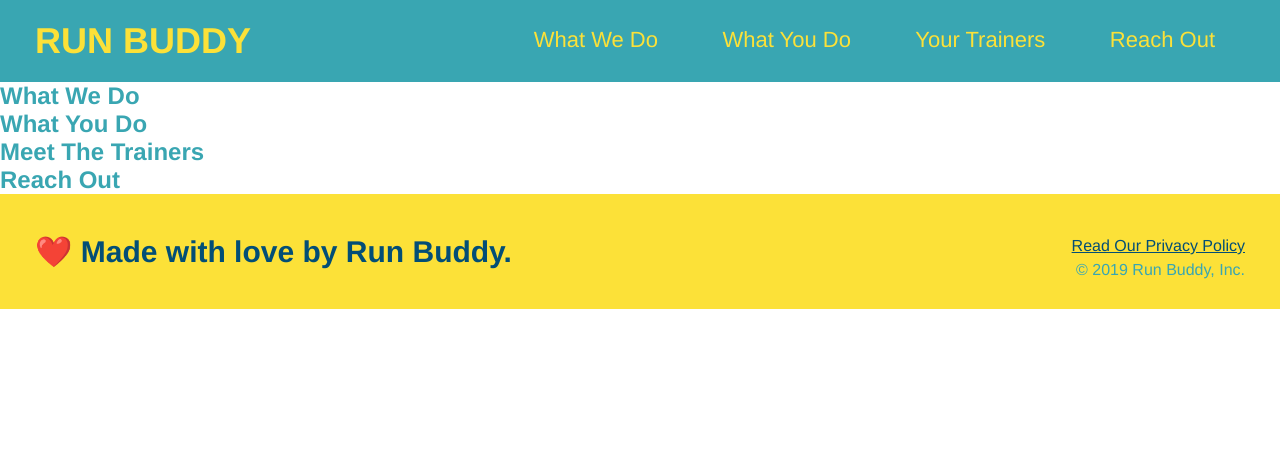
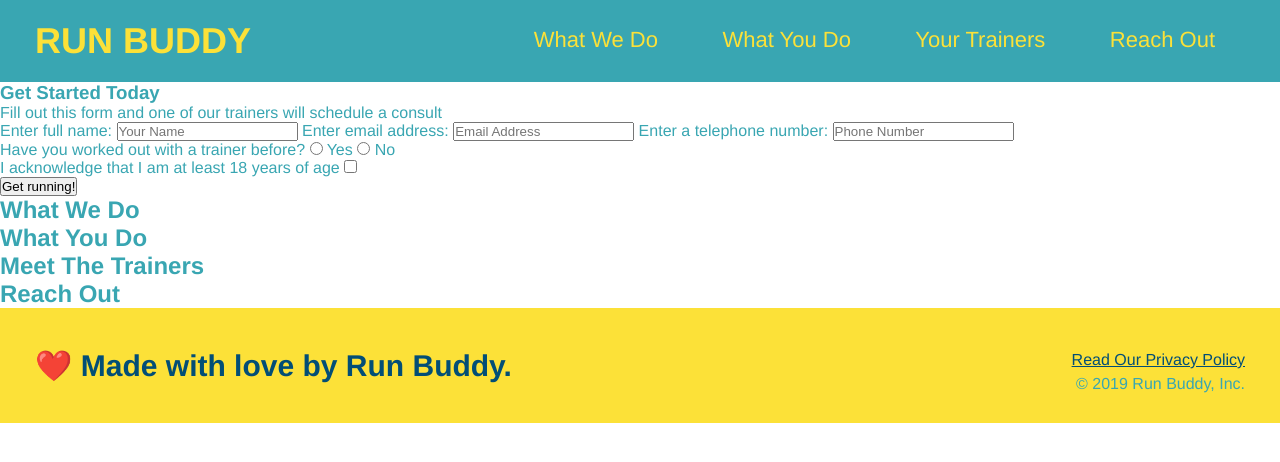
Before and after one commit to lwjones/legendary-octo-doodle, a plain HTML site: page index.html in a window 1280 px wide. Drawn offline with Linux system fonts and the light colour scheme.

Commit message:
Added form elements

```diff
--- a/index.html
+++ b/index.html
@@ -33,6 +33,34 @@
 
   <!-- hero/jumbotron -->
   <section>
+    <div>
+      <h3>Get Started Today</h3>
+      <p>Fill out this form and one of our trainers will schedule a consult</p>
+      <form action="">
+        <label for="name">Enter full name:</label>
+        <input type="text" placeholder="Your Name" name="name" id="name" />
+        <label for="email">Enter email address:</label>
+        <input type="email" placeholder="Email Address" name="email" id="email" />
+        <label for="phone">Enter a telephone number:</label>
+        <input type="tel" placeholder="Phone Number" name="phone" id="phone"/>
+        <p>
+          Have you worked out with a trainer before?
+          <input type="radio" name="trainer-confirm" id="trainer-yes" />
+          <label for="trainer-yes">Yes</label>
+          <input type="radio" name="trainer-confirm" id="trainer-no" />
+          <label for="trainer-no">No</label>
+        </p>
+        <p>
+          <label for="acknowledgement">
+            I acknowledge that I am at least 18 years of age
+          </label>
+          <input type="checkbox" name="age-confirm" id="acknowledgement" />
+        </p>
+        <button type="submit">
+          Get running!
+        </button>
+      </form>
+    </div>
   </section>
 
   <!-- "what we do" section -->
```
